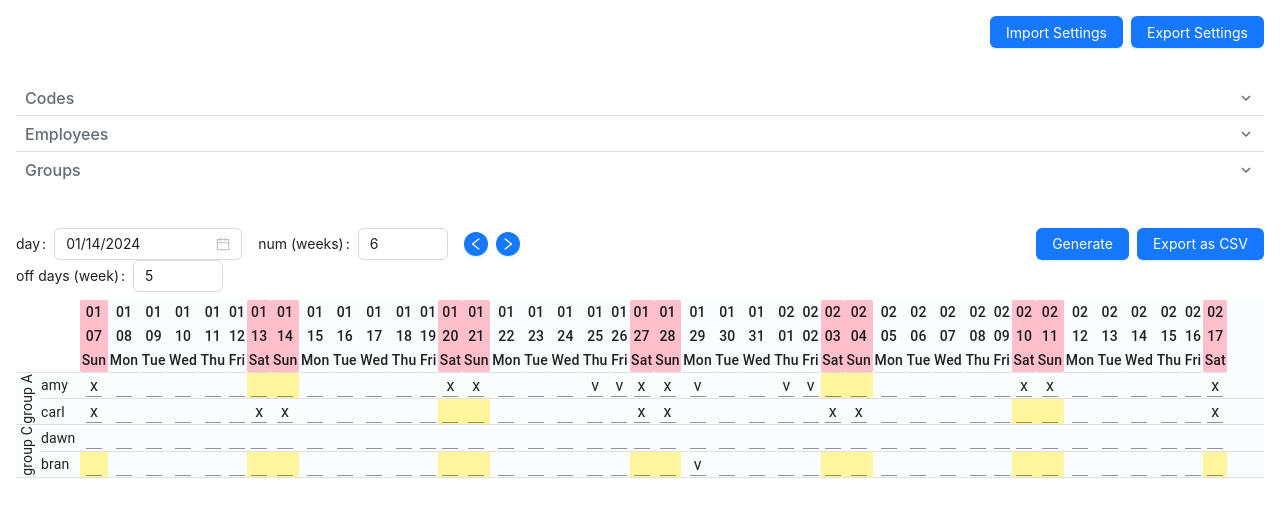
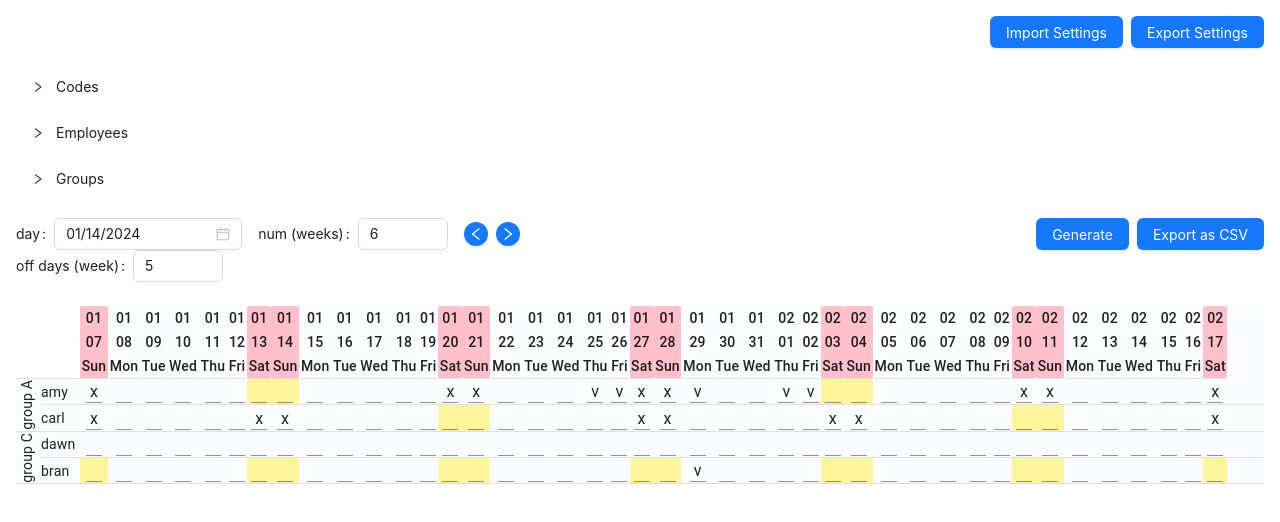
Before and after one commit to davidleecodes/scheduler, a React (Create React App) app: page / in a window 1280 px wide. Shown: the top 522 px of the page. Built offline with nearby package versions, Linux system fonts and the light colour scheme.

Commit message:
Change settings to antD

```diff
--- a/src/components/Settings.js
+++ b/src/components/Settings.js
@@ -1,12 +1,5 @@
 import React, { useState, useEffect } from "react";
-import { Grid } from "@mui/material";
-import {
-  AccordionGroup,
-  Accordion,
-  AccordionDetails,
-  AccordionSummary,
-  Typography,
-} from "@mui/joy";
+import { Collapse, Flex } from "antd";
 
 import EmployeeList from "./EmployeeList";
 import GroupList from "./GroupList";
@@ -49,9 +42,51 @@ const Settings = () => {
     setScheduleMappedCodes(scheduleMappedCodes);
   }, [schedule]);
 
+  const items = [
+    {
+      key: "1",
+      label: "Codes",
+      children: (
+        <CodeList
+          codes={codes}
+          setCodes={setCodes}
+          userAdjustedSchedule={userAdjustedSchedule}
+          setuserAdjustedSchedule={setuserAdjustedSchedule}
+        />
+      ),
+    },
+    {
+      key: "2",
+      label: "Employees",
+      children: (
+        <EmployeeList
+          employees={employees}
+          setEmployees={setEmployees}
+          groups={groups}
+          setGroups={setGroups}
+          setuserAdjustedSchedule={setuserAdjustedSchedule}
+          scheduleMappedCodes={scheduleMappedCodes}
+          daysOffPerWeek={daysOffPerWeek}
+        />
+      ),
+    },
+    {
+      key: "3",
+      label: "Groups",
+      children: (
+        <GroupList
+          groups={groups}
+          employees={employees}
+          setGroups={setGroups}
+          setEmployees={setEmployees}
+        />
+      ),
+    },
+  ];
+
   return (
-    <Grid container spacing={4}>
-      <Grid item xs={12}>
+    <>
+      <Flex gap="middle" vertical>
         <ImportExport
           employees={employees}
           groups={groups}
@@ -62,57 +97,9 @@ const Settings = () => {
           setScheduleRange={setScheduleRange}
           setCodes={setCodes}
         />
-      </Grid>
-      <Grid item xs={12}>
-        <AccordionGroup size={"sm"}>
-          <Accordion>
-            <AccordionSummary>
-              <Typography variant="h6">Codes</Typography>
-            </AccordionSummary>
-            <AccordionDetails>
-              <CodeList
-                codes={codes}
-                setCodes={setCodes}
-                userAdjustedSchedule={userAdjustedSchedule}
-                setuserAdjustedSchedule={setuserAdjustedSchedule}
-              />
-            </AccordionDetails>
-          </Accordion>
-          {/*  */}
-          <Accordion>
-            <AccordionSummary>
-              <Typography variant="h6">Employees</Typography>
-            </AccordionSummary>
-            <AccordionDetails>
-              <EmployeeList
-                employees={employees}
-                setEmployees={setEmployees}
-                groups={groups}
-                setGroups={setGroups}
-                setuserAdjustedSchedule={setuserAdjustedSchedule}
-                scheduleMappedCodes={scheduleMappedCodes}
-                daysOffPerWeek={daysOffPerWeek}
-              />
-            </AccordionDetails>
-          </Accordion>
-          {/*  */}
-          <Accordion>
-            <AccordionSummary>
-              <Typography variant="h6">Groups</Typography>
-            </AccordionSummary>
-            <AccordionDetails>
-              <GroupList
-                groups={groups}
-                employees={employees}
-                setGroups={setGroups}
-                setEmployees={setEmployees}
-              />
-            </AccordionDetails>
-          </Accordion>
-        </AccordionGroup>
-        {/*  */}
 
-        <Grid item sx={{ mt: 5 }}>
+        <Collapse items={items} ghost />
+
         <TableSection
           scheduleRange={scheduleRange}
           setScheduleRange={setScheduleRange}
@@ -127,9 +114,8 @@ const Settings = () => {
           setDaysOffPerWeek={setDaysOffPerWeek}
           scheduleMappedCodes={scheduleMappedCodes}
         />
-        </Grid>
-      </Grid>
-    </Grid>
+      </Flex>
+    </>
   );
 };
 
```
Lines whose indentation alone changed are shown as unchanged.
